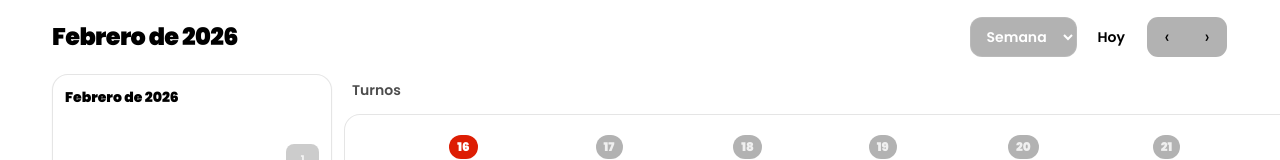
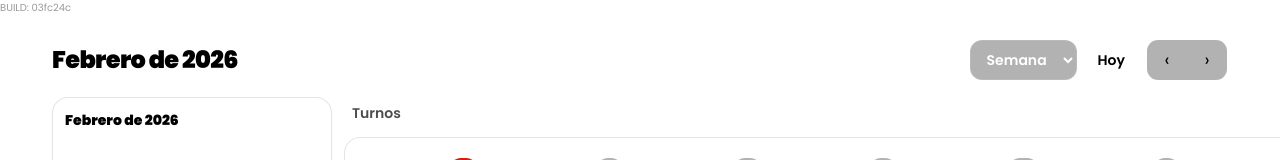
Before and after one commit to nicofamecrew-glitch/shrosario-pwa, a Next.js app: page /agenda in a window 1280 px wide. Shown: the top 160 px of the page. Built offline with nearby package versions, Linux system fonts and the light colour scheme; no server answers.

Commit message:
test: agenda build marker inside return

```diff
--- a/components/agenda/AgendaClient.tsx
+++ b/components/agenda/AgendaClient.tsx
@@ -238,9 +238,12 @@ const btnPrimary =
   "hover:brightness-110 active:scale-[0.99] transition";
 
 
+
   return (
    <div className="min-h-[100svh] bg-white text-black dark:bg-black dark:text-white">
-
+   <div className="mb-2 text-[10px] opacity-40">
+  BUILD: 03fc24c
+</div>
 
       <div className="mx-auto max-w-[1200px] px-3 py-4">
         <AgendaHeader
```
